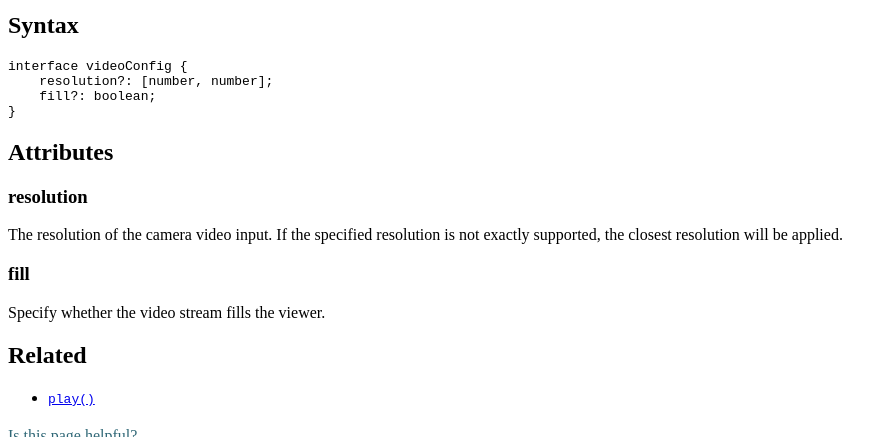
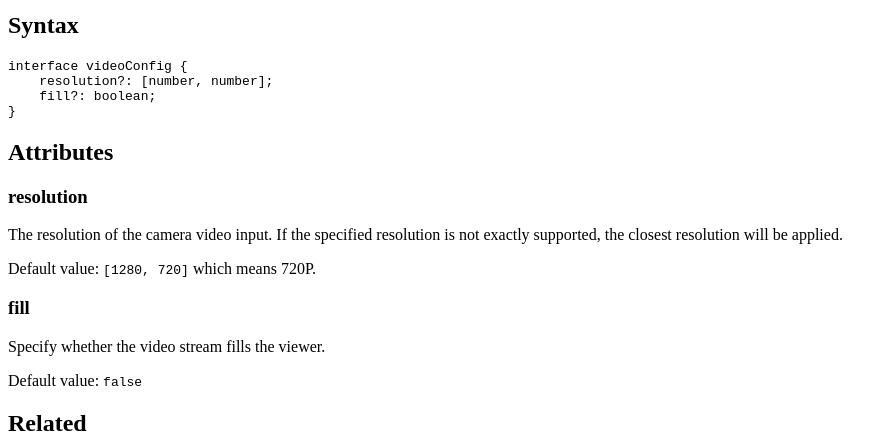
Before and after one commit to dynamsoft-docs/document-viewer-docs, a Jekyll site: the page built from api/interface/videoconfig.md, in a window 1280 px wide and 900 px high, scrolled down 566 px, cut to the strip 0-437 px from the top of the window. Shown: the whole strip, without its empty margins (0-893 px from the left). Built offline with Jekyll 4.4.1, drawn with Linux system fonts in a browser that asks for light colours.

Commit message:
Update videoconfig.md

```diff
--- a/api/interface/videoconfig.md
+++ b/api/interface/videoconfig.md
@@ -27,10 +27,14 @@ interface videoConfig {
 
 The resolution of the camera video input. If the specified resolution is not exactly supported, the closest resolution will be applied.
 
+Default value: `[1280, 720]` which means 720P.
+
 ### fill
 
 Specify whether the video stream fills the viewer.
 
+Default value: `false`
+
 ## Related
 
 - [`play()`]({{ site.api }}class/captureviewer.html#play)
```
